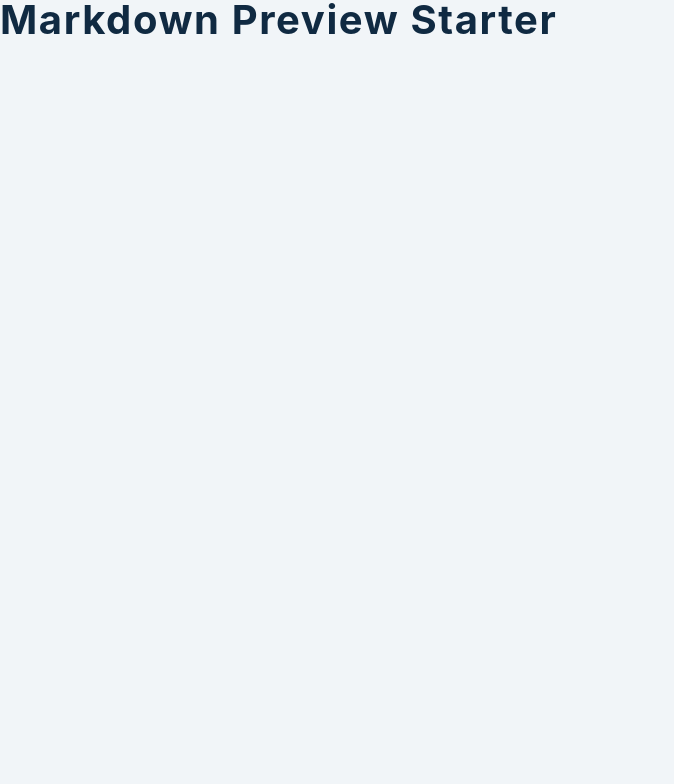
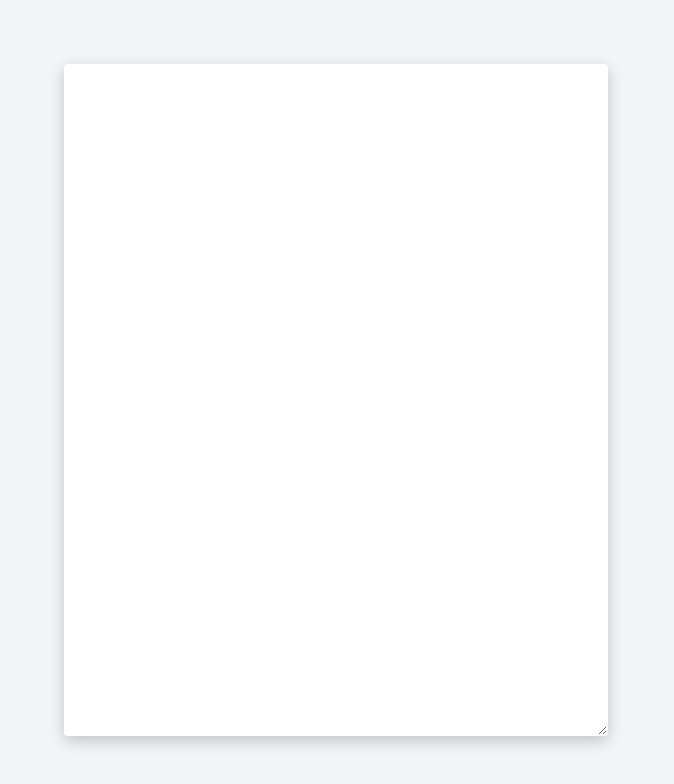
Before and after one commit to jos3ph-m/Markdown-Preview, a React (Create React App) app: page / in a window 1280 px wide. Shown: the top 784 px of the page, without its empty margins (0-674 px from the left). Built offline with nearby package versions, Linux system fonts and the light colour scheme.

Commit message:
Basic structure

```diff
--- a/src/App.js
+++ b/src/App.js
@@ -3,7 +3,13 @@ import ReactMarkdown from 'react-markdown';
 
 function App() {
   const [markdown, setMarkdown] = useState('## markdown preview');
-  return <h2>markdown preview starter</h2>;
+  return (
+    <main>
+      <section className="markdown">
+        <textarea className="input"></textarea>
+      </section>
+    </main>
+  );
 }
 
 export default App;
```
